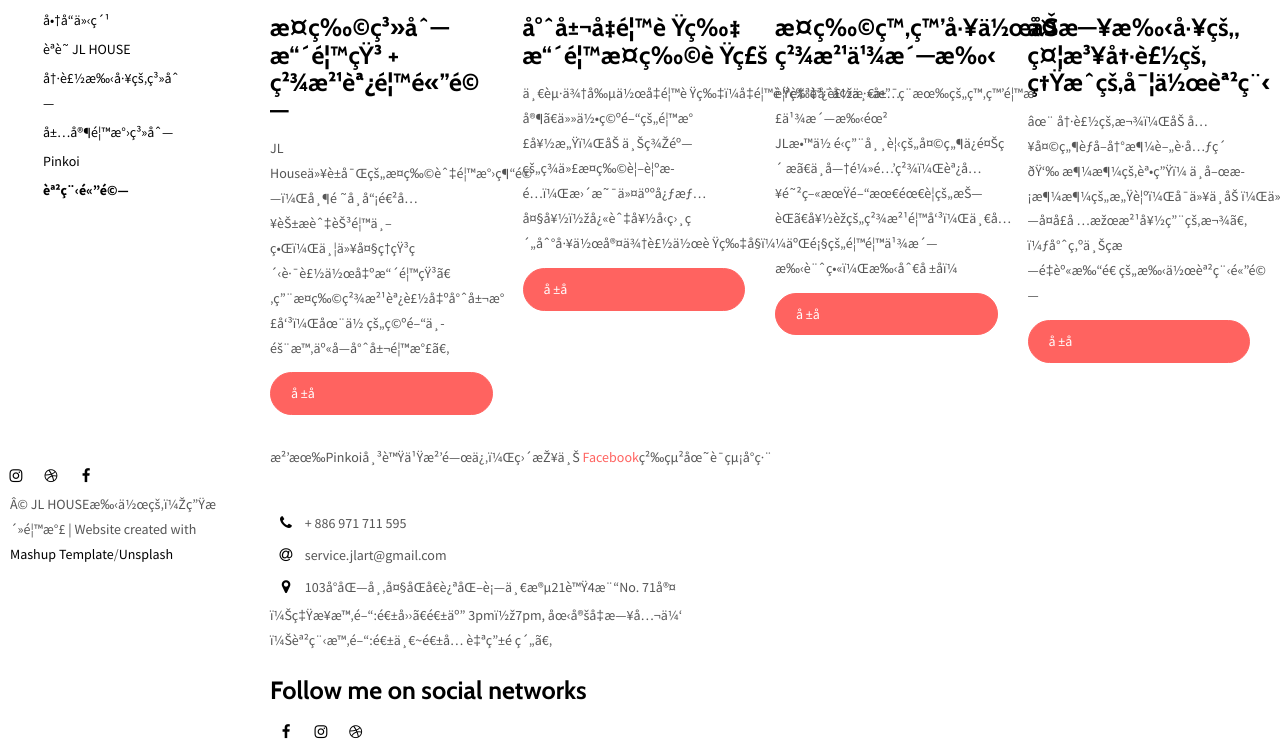
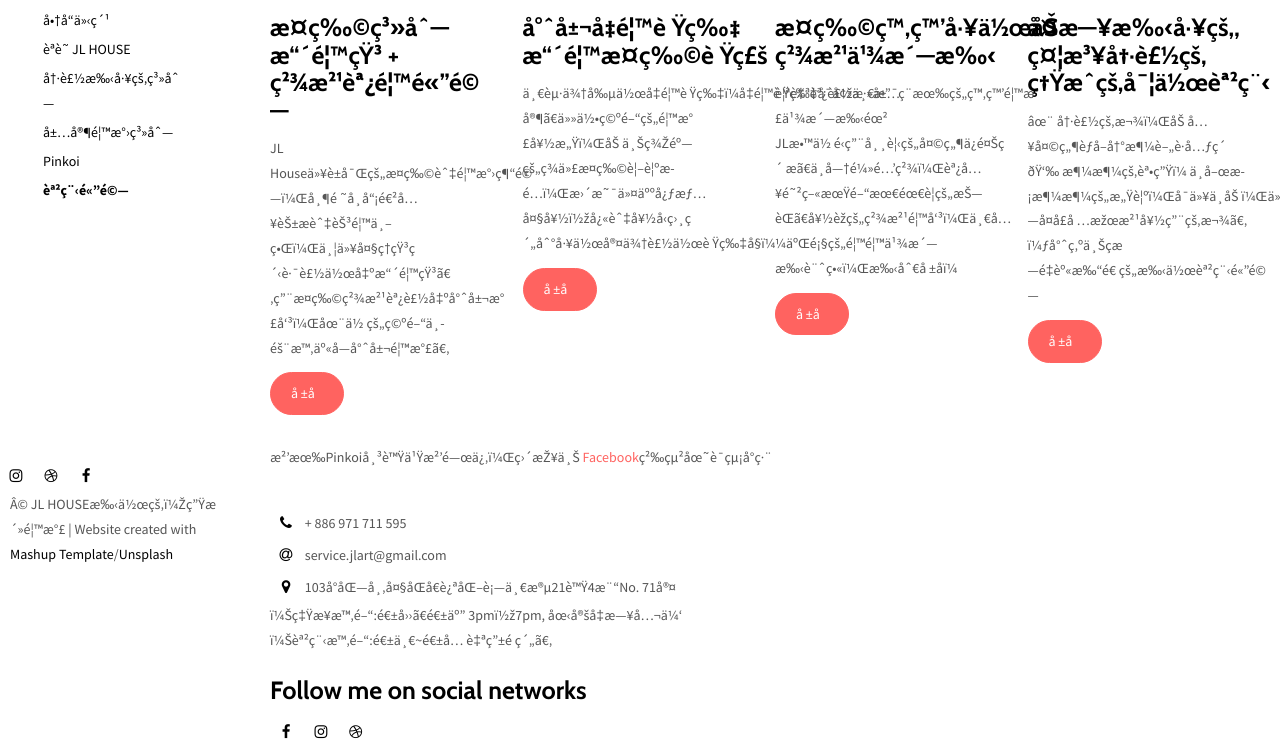
Before and after one commit to watashi2020/webbackup, a plain HTML site: page services.html in a window 1280 px wide. Shown: the part 191-942 px from the top of the page. Drawn offline with nearby package versions, Linux system fonts and the light colour scheme.

Commit message:
Add files via upload

```diff
--- a/style.css
+++ b/style.css
@@ -67,7 +67,7 @@
 .btn_course{
     display:flex;
     vertical-align: bottom;
-
+    width:74px;
 }
 
 .gmap{
```
